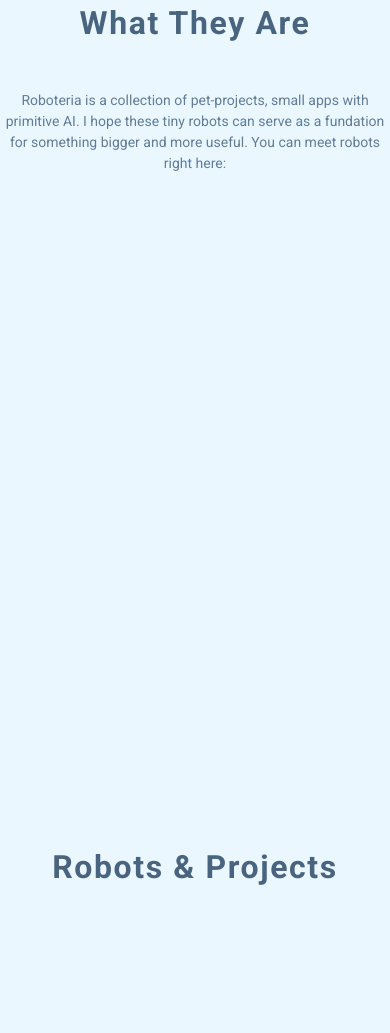
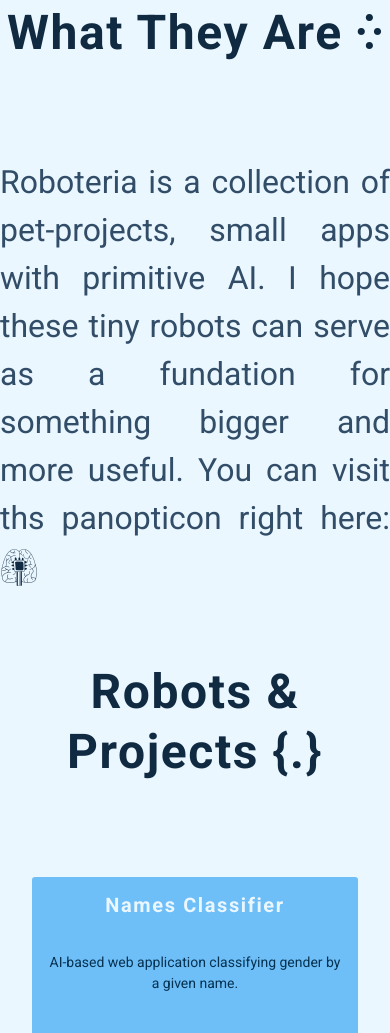
Before and after one commit to PSavvateev/roboteria-site, a plain HTML site: page index.html in a window 390 px wide. Shown: the part 967-2000 px from the top of the page. Drawn offline with Linux system fonts and the light colour scheme; files whose address does not match are found by name.

Commit message:
added gallery

```diff
--- a/app.js
+++ b/app.js
@@ -68,3 +68,92 @@ scrollLinks.forEach(function(link) {
 // **************** set date **************
 const date = document.querySelector('#date');
 date.innerHTML = new Date().getFullYear();
+
+
+
+
+// *************** gallery of projects ********************
+
+const projects = [
+    {
+        id: 1,
+        name: "names classifier",
+        info: "AI-based web application classifying gender by a given name.",
+        img: "./img/robo-tile-x25.svg",
+        link: "https://gender-app.roboteria.io",
+        stack: ["python", "flask", "html", "css"],
+        git: ""
+    },
+    {
+        id: 2,
+        name: "project #2",
+        info: "another AI-based application. Here should be some short description.",
+        img: "./img/robo-tile-x25.svg",
+        link: "#",
+        stack: ["python", "flask", "html", "css"],
+        git: ""
+    },
+    {
+        id: 3,
+        name: "project #3",
+        info: "another AI-based application. Here should be some short description.",
+        img: "./img/robo-tile-x25.svg",
+        link: "#",
+        stack: ["python", "flask", "html", "css"],
+        git: ""
+    },
+    {
+        id: 4,
+        name: "project #4",
+        info: "another AI-based application. Here should be some short description.",
+        img: "./img/robo-tile-x25.svg",
+        link: "#",
+        stack: ["python", "flask", "html", "css"],
+        git: ""
+    },
+    {
+        id: 5,
+        name: "project #5",
+        info: "another AI-based application. Here should be some short description.",
+        img: "./img/robo-tile-x25.svg",
+        link: "#",
+        stack: ["python", "flask", "html", "css"],
+        git: ""
+    },
+    {
+        id: 6,
+        name: "project #6",
+        info: "another AI-based application. Here should be some short description.",
+        img: "./img/robo-tile-x25.svg",
+        link: "#",
+        stack: ["python", "flask", "html", "css"],
+        git: ""
+    }
+];
+
+const gallery = document.querySelector(".gallery")
+
+// load gallery
+
+window.addEventListener("DOMContentLoaded", function() {
+    displayGallery(projects);
+});
+
+// displaying projects function
+
+function displayGallery(projects) {
+    let displayProjects = projects.map( project => {
+        return `<a href="${project.link}">
+                    <article class="project">
+                        <header>
+                            <h3 class="name">${project.name}</h3>
+                            <p class="info">${project.info}</p>
+                        </header>
+                        <img src=${project.img} alt=${project.name}>
+                    </article>
+                </a>`
+    });
+
+    displayProjects = displayProjects.join("");
+    gallery.innerHTML = displayProjects;
+};
--- a/index.html
+++ b/index.html
@@ -16,8 +16,6 @@
 
 
     <body>
-        <!-- <div class="home-bg"></div> -->
-
         <!-- header -->
         <header id="home">
             <div class="home-bg"></div>
@@ -51,52 +49,55 @@
             <div class="banner">
                 <ul class="home-btns">
                     <li class="li-item projects-item">
-                        <a href="#projects"><h1>robots & projects {.}</h1></a>
+                        <a href="#projects" class="scroll-link"><h1>robots & projects {.}</h1></a>
                     </li>
                     <li class="li-item about-item">
-                        <a href="#about"><h1>what they are ⁛</h1></a>
+                        <a href="#about" class="scroll-link"><h1>what they are ⁛</h1></a>
                     </li>
                     <li class="li-item contacts-item" >
-                        <a href="#contacts"><h1>contacts Ꞟ</h1></a>
+                        <a href="#contacts" class="scroll-link"><h1>contacts Ꞟ</h1></a>
                     </li>
                 </ul>
             </div>
+
         </header>
 
-
-
+        <!-- main -->
+        <main>
         <!-- about -->
-        <section id="about" class="section section-bg">
+        <section id="about">
             <div class="title">
-                <h2>what they are</h2>
-
+                <h1>what they are ⁛</h1>
             </div>
             <div class="container">
                 <p>
                     Roboteria is a collection of pet-projects, small apps with primitive AI.
                     I hope these tiny robots can serve as a fundation for something bigger and more useful.
-                    You can meet robots right here:
+                    You can visit ths panopticon right here: <a href="#projects" class="scroll-link"><i class="icon-brain"></i></a>
                 </p>
             </div>
         </section>
         <!-- projects -->
-        <section id="projects" class="section section-bg">
+        <section id="projects">
             <div class="title">
-                <h2>robots & projects</h2>
+                <h1>robots & projects {.}</h1>
+            </div>
+            <!-- projects vidgets -->
+            <div class="gallery"></div>
+        </section>
+        <!-- contact -->
+        <section id="contacts">
+            <div class="title">
+                <h1>contacts</h1>
             </div>
         </section>
-        <!-- contact -->
-        <section id="contacts" class="section section-bg">
-            <div class="title">
-                <h2>contacts</h2>
-            </div>
-        </section>
+        </main>
 
         <!-- footer -->
-        <footer class="section">
+        <footer class="footer">
             <p>
-                copyright &copy; roboteria <span id="date">2023</span>
-                .all rights reserved
+                copyright &copy; roboteria <span id="date">2023</span>.
+                all rights reserved
             </p>
         </footer>
 
--- a/styles.css
+++ b/styles.css
@@ -170,25 +170,18 @@ p {
 /*  global classes */
 
 /* section */
-.section {
-  padding-bottom: 5rem;
+.footer {
+  background: var(--clr-primary-10);
+  z-index: 1;
+
+}
+/* main */
+main {
+  background: var(--clr-primary-10);
+  z-index: 1;
 }
 
-.section-center {
-  width: 90vw;
-  margin: 0 auto;
-  max-width: 1170px;
-}
-@media screen and (min-width: 960px) {
-  .section-center {
-    width: 95vw;
-  }
-}
-main {
-  min-height: 70vh;
-  display: grid;
-  place-items: center;
-}
+
 
 
     /*
@@ -208,11 +201,6 @@ Header
   transform: rotate(30deg);
   background: url(img/robo-tile-x25.svg);
   }
-
-  .section-bg {
-    background: var(--clr-primary-10);
-    z-index: 1;
-    }
 
  .header {
     position: relative;
@@ -248,6 +236,7 @@ Header
  }
 
  /* banner links design */
+
 
 
  .li-item  {
@@ -295,19 +284,17 @@ Navbar
 
 .navbar {
     background: transparent;
-
+    z-index: 2;
     margin: 0 auto;
   }
 
 .navbar-center {
-    width: 100%;
-    max-width: 65vmax;
     margin: 0 auto;
     display: flex;
     align-items: center;
-    justify-content: space-between;
+    justify-content: space-around;
     font-family: 'icomoon';
-    color: var(--clr-grey-1)
+    color: var(--clr-primary-1)
   }
 
 
@@ -334,11 +321,11 @@ Navbar
   border-radius: 3px;
   font-family: var(--ff-primary);
 
-  color: var(--clr-grey-1);
+  color: var(--clr-primary-1);
  }
 
  .logo-text:hover {
-  background:var(--clr-grey-1);;
+  background:var(--clr-primary-3);
   color: var(--clr-grey-10);
 
 
@@ -352,16 +339,6 @@ Navbar
 
 }
 
-/* .icons {
-  font-size: 4em;
-  margin:.2em 0 .2em -.1em;
-  display:flex;
-  min-width:0;
-  justify-content:flex-end;
-  align-items:flex-end;
-   } */
-
-
  .icon {
   font-size:4em;
   margin: 0 0.1em 0 0.1em;
@@ -369,22 +346,25 @@ Navbar
 
 
  .icon:hover {
-  color: var(--clr-grey-5);
+  color: var(--clr-primary-3);
   transform: scale(1.1);
  }
 
      /*
 ===============
-Sections and titles
+Sections
 ===============
 */
 
 .title {
   padding: 5vh 0 5vh 0;
+  justify-content: flex-center;
+  margin-bottom: 3rem;
+
 }
- .title h2 {
-  text-align: center;
-  color: var(--clr-grey-4);
+ .title h1 {
+  font-size: 3rem;
+  color: var(--clr-grey-1);
 
 }
  .title span {
@@ -394,19 +374,94 @@ Sections and titles
  #about,
  #projects,
  #contacts {
-  height: 100vh;
-  place-items: center;
+  min-height: 100vmin;
   text-align: center;
 }
 
 
 .container p {
 
-  color: var(--clr-grey-5);
-  max-width: 25rem;
+  color: var(--clr-grey-3);
+  font-size: 2rem;
+  max-width: 50rem;
+  text-align:justify;
   margin: 0 auto;
   margin-bottom: 1.25rem;
 }
+
+.container a {
+  font-size: 1.2em;
+  color: var(--clr-grey-1);
+
+ }
+
+ .container a:hover {
+  background: none !important;
+  color: var(--clr-red-dark);
+ }
+
+/*
+===================
+projects gallery
+===================
+*/
+.gallery {
+  margin: 0 2rem ;
+  display: grid;
+  grid-template-columns: 1fr 1fr 1fr;
+  justify-content: space-evenly;
+  gap: 1rem 1rem;
+
+}
+
+.project {
+  display:grid;
+  justify-items: center;
+  background-color: var(--clr-primary-6);
+  border-radius: 1%;
+  min-height: 18rem;
+
+}
+
+@media only screen and (max-width: 950px) {
+  .gallery {
+    grid-template-columns: 1fr 1fr;
+  }
+
+}
+@media only screen and  (max-width: 800px) {
+  .gallery {
+    grid-template-columns: 1fr;
+  }
+}
+
+.gallery img {
+  object-fit: cover;
+  width: 25%;
+}
+
+.project header {
+  display: grid;
+  justify-content: space-between;
+  text-align: center;
+  margin: 1rem 1rem;
+}
+
+.name {
+  color:var(--clr-primary-10);
+  margin-bottom: 1rem;
+}
+
+.info {
+  color:var(--clr-primary-1)
+}
+
+.project:hover {
+    background-color: var(--clr-primary-5);
+    transform: scale(1.01);
+
+  }
+
 
 
 
```
